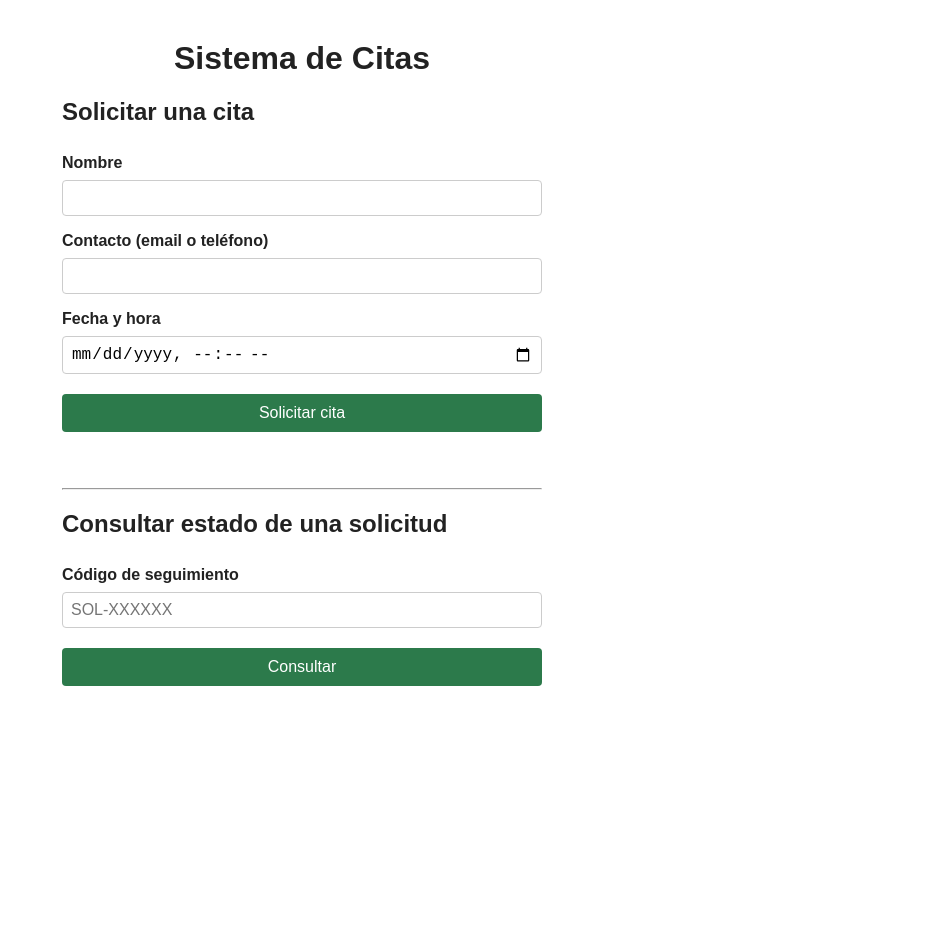
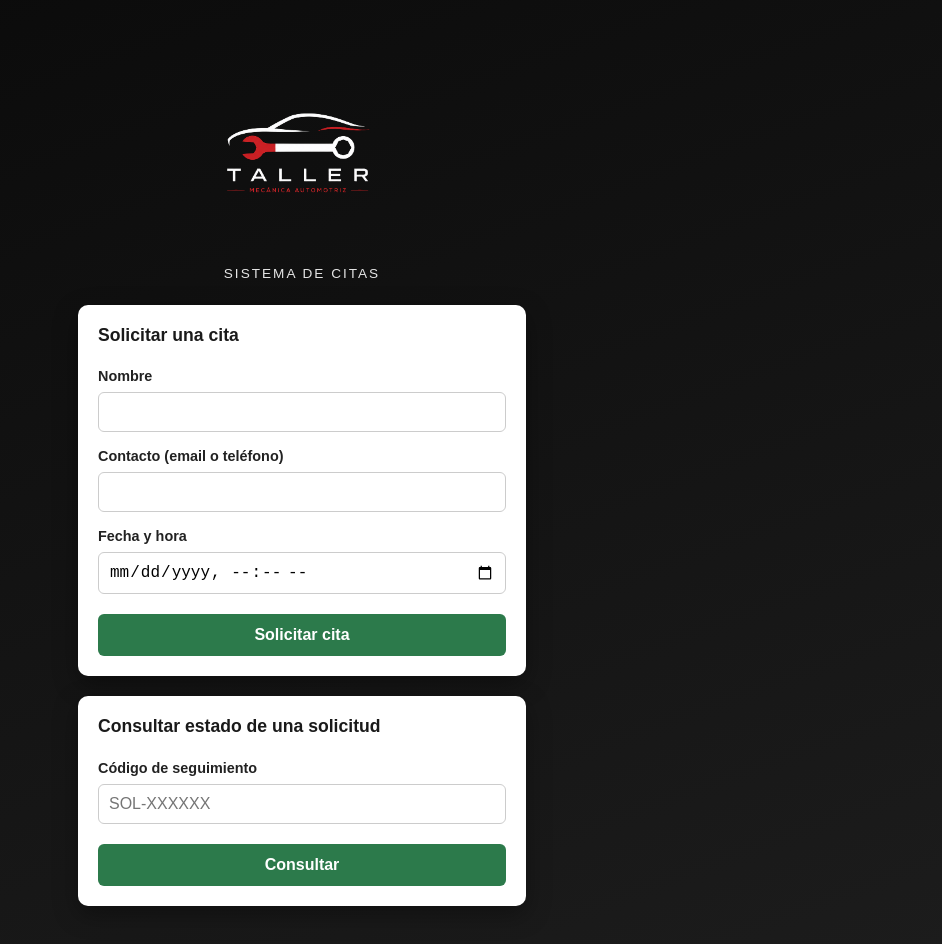
Before and after one commit to publiguapiles-ui/proyecto-citas, a website: page public/index.html in a window 1280 px wide. Shown: the whole page, without its empty margins (338-1280 px from the left). Before the commit the page ends 800 px from the top, so only its background shows below. Drawn offline with Linux system fonts and the light colour scheme.

Commit message:
Rediseno visual: logo Taller con fondo transparente y tarjetas separadas

```diff
--- a/public/index.html
+++ b/public/index.html
@@ -3,13 +3,18 @@
 <head>
   <meta charset="UTF-8" />
   <meta name="viewport" content="width=device-width, initial-scale=1.0" />
-  <title>Sistema de Citas</title>
+  <title>Taller - Citas de Servicio</title>
   <link rel="stylesheet" href="style.css" />
 </head>
 <body>
-  <h1>Sistema de Citas</h1>
+  <div class="pagina">
+    <header class="encabezado">
+      <img src="img/logo-taller.png" alt="Taller - Mecánica Automotriz" class="logo" />
+      <p class="subtitulo">Sistema de Citas</p>
+    </header>
 
-  <section id="crear-seccion">
+    <main class="contenedor">
+      <section class="tarjeta">
         <h2>Solicitar una cita</h2>
         <form id="form-crear">
           <label for="nombre">Nombre</label>
@@ -23,12 +28,10 @@
 
           <button type="submit">Solicitar cita</button>
         </form>
-    <div id="crear-resultado"></div>
+        <div id="crear-resultado" class="resultado"></div>
       </section>
 
-  <hr />
-
-  <section id="consultar-seccion">
+      <section class="tarjeta">
         <h2>Consultar estado de una solicitud</h2>
         <form id="form-consultar">
           <label for="codigo">Código de seguimiento</label>
@@ -36,8 +39,10 @@
 
           <button type="submit">Consultar</button>
         </form>
-    <div id="consultar-resultado"></div>
+        <div id="consultar-resultado" class="resultado"></div>
       </section>
+    </main>
+  </div>
 
   <script src="app.js"></script>
 </body>
--- a/public/style.css
+++ b/public/style.css
@@ -1,17 +1,57 @@
-body {
-  font-family: Arial, sans-serif;
-  max-width: 480px;
-  margin: 40px auto;
-  padding: 0 16px;
-  color: #222;
+* {
+  box-sizing: border-box;
 }
 
-h1 {
-  text-align: center;
+body {
+  margin: 0;
+  font-family: Arial, sans-serif;
+  color: #222;
+  background: linear-gradient(160deg, #0a0a0a 0%, #1c1c1c 100%);
+  min-height: 100vh;
 }
 
-section {
+.pagina {
+  max-width: 480px;
+  margin: 0 auto;
+  padding: 32px 16px 48px;
+}
+
+.encabezado {
+  text-align: center;
   margin-bottom: 24px;
+}
+
+.logo {
+  width: 100%;
+  max-width: 220px;
+  height: auto;
+}
+
+.subtitulo {
+  color: #e5e5e5;
+  letter-spacing: 2px;
+  text-transform: uppercase;
+  font-size: 0.85rem;
+  margin-top: 4px;
+}
+
+.contenedor {
+  display: flex;
+  flex-direction: column;
+  gap: 20px;
+}
+
+.tarjeta {
+  background: #ffffff;
+  border-radius: 10px;
+  padding: 20px;
+  box-shadow: 0 8px 24px rgba(0, 0, 0, 0.35);
+}
+
+.tarjeta h2 {
+  margin-top: 0;
+  font-size: 1.1rem;
+  color: #1a1a1a;
 }
 
 form {
@@ -23,23 +63,30 @@ form {
 label {
   font-weight: bold;
   margin-top: 8px;
+  font-size: 0.9rem;
 }
 
 input {
-  padding: 8px;
+  padding: 10px;
   font-size: 1rem;
   border: 1px solid #ccc;
-  border-radius: 4px;
+  border-radius: 6px;
+}
+
+input:focus {
+  outline: none;
+  border-color: #2c7a4b;
 }
 
 button {
   margin-top: 12px;
-  padding: 10px;
+  padding: 12px;
   font-size: 1rem;
+  font-weight: bold;
   background-color: #2c7a4b;
   color: white;
   border: none;
-  border-radius: 4px;
+  border-radius: 6px;
   cursor: pointer;
 }
 
@@ -47,19 +94,29 @@ button:hover {
   background-color: #235f3b;
 }
 
-#crear-resultado,
-#consultar-resultado {
+.resultado {
   margin-top: 12px;
+}
+
+.resultado:empty {
+  margin-top: 0;
+}
+
+.mensaje-ok,
+.mensaje-error {
   padding: 10px;
-  border-radius: 4px;
+  border-radius: 6px;
+  font-size: 0.9rem;
 }
 
 .mensaje-ok {
   background-color: #e6f4ea;
   border: 1px solid #2c7a4b;
+  color: #1a4d2e;
 }
 
 .mensaje-error {
   background-color: #fdecea;
   border: 1px solid #c0392b;
+  color: #7a2318;
 }
```
Also changed, not shown: public/img/logo-taller.png (added). Lines whose indentation alone changed are shown as unchanged.
